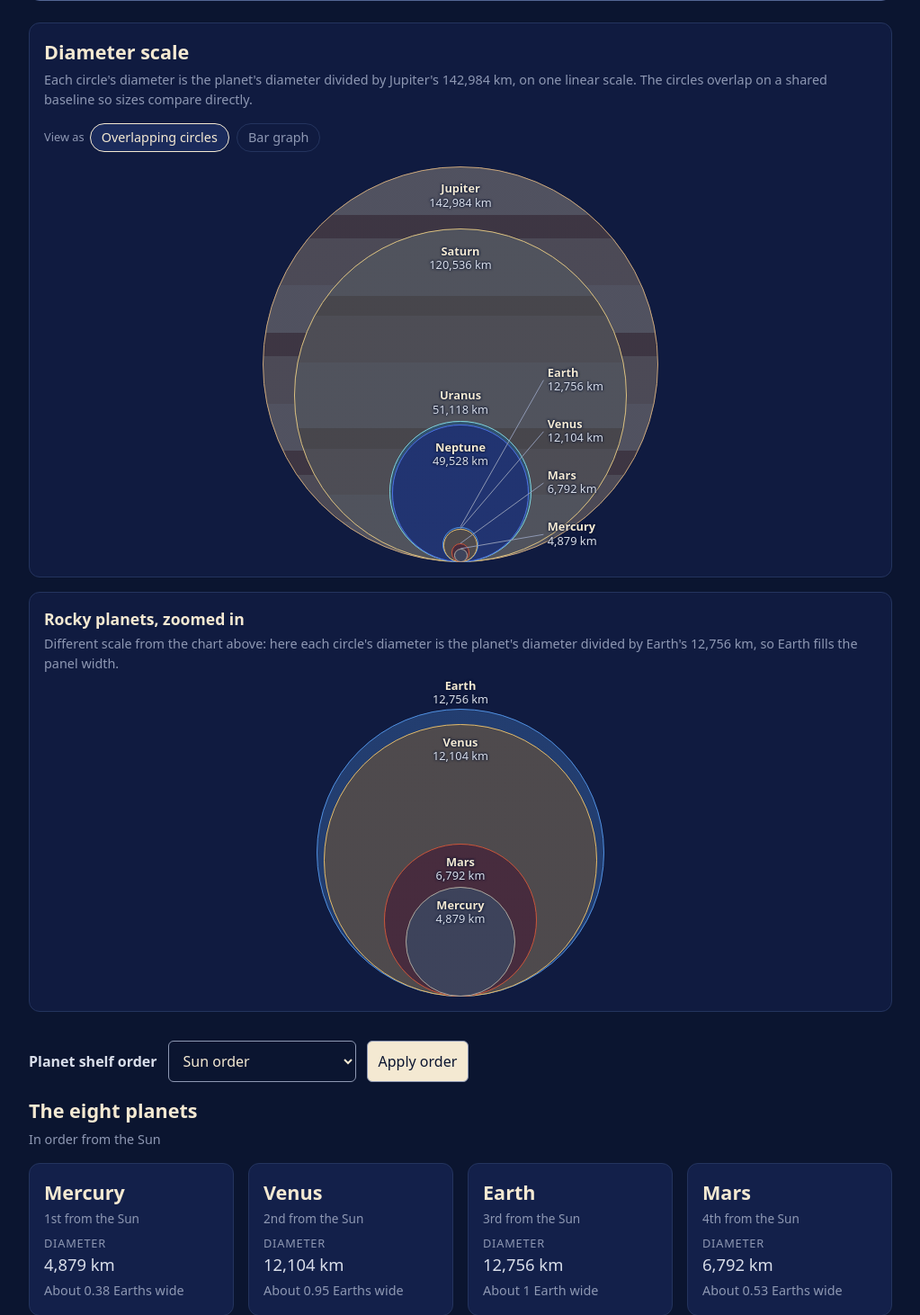
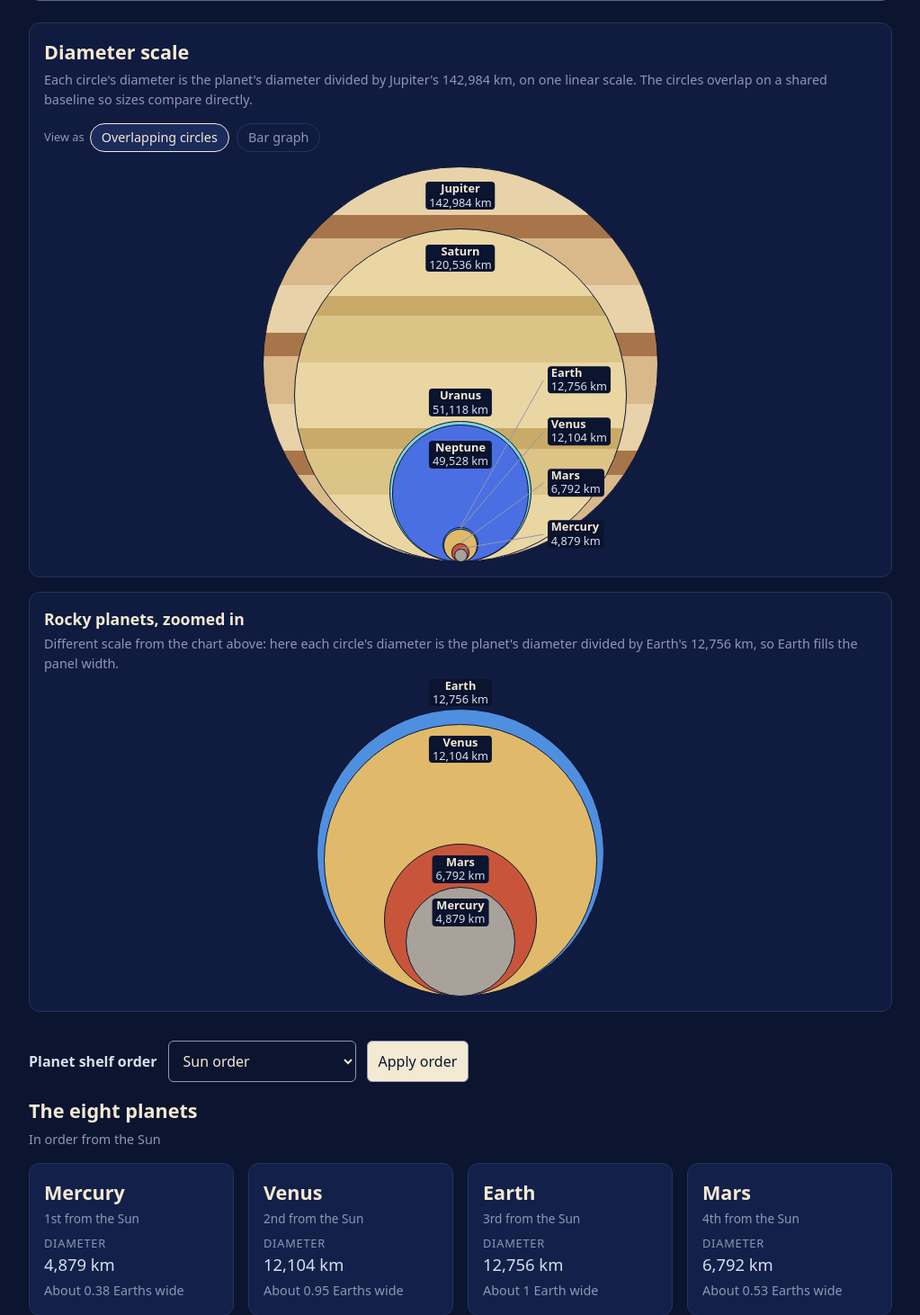
Before and after one commit to l33tfleet/loop-build-test, a FastAPI app: page / in a window 1280 px wide. Shown: the part 1655-3117 px from the top of the page at 90% size, without its empty margins (128-1151 px from the left). Run offline with FastAPI, Linux system fonts and the light colour scheme.

Commit message:
Show full planet colours in the diameter scale and rocky inset
The scale and inset circles lost their 70% navy veil, so Jupiter and
Saturn read as banded tan and Venus as gold there too, as in the duel,
quiz and bar graph. A navy rim keeps overlapping circles apart. Their
labels now sit on a small solid navy backing, so paper and ink text keep
at least 4.5:1 on any fill; the bar view drops that backing. Still pure
CSS, no assets.

Rebuttal: "the branch undoes the birthday two-decimal display and deletes an existing regression test" — this branch never touches that code: `git show --stat 51b26a7 HEAD` lists only static/arcade.css, templates/index.html and tests/regressions/test_planet_colors.py. The difference comes from #75 (164d901, merged to origin/main at 14:03), which landed after this branch forked from 49744c4. #75 made the two-decimal change in app/main.py and deleted the superseded tests itself (its own Supersedes lines). The branch needs a merge or rebase onto origin/main; nothing here reverts #75.

Demo:
goto /
see Diameter
click text=Bar graph
wait 1
click text=Overlapping circles
wait 1
see Earth

Refs #76

Co-Authored-By: Claude Opus 5.5 <noreply@anthropic.com>

```diff
--- a/static/arcade.css
+++ b/static/arcade.css
@@ -84,12 +84,13 @@ h1 { margin: 0; color: var(--paper); font-size: 2.25rem; letter-spacing: 0.02em;
               padding: 0; list-style: none; container-type: inline-size; }
 .scale-track { position: absolute; inset: 0; z-index: var(--z); display: flex; align-items: flex-end;
                justify-content: center; aspect-ratio: 1; pointer-events: none; }
-/* Opaque fill: the planet colour under a 70% navy veil, so overlaps stay crisp and labels on it stay readable. */
-.scale-bar { display: block; aspect-ratio: 1; border: 1.5px solid var(--planet); border-radius: 50%;
-             background: linear-gradient(rgb(16 27 64 / 0.7), rgb(16 27 64 / 0.7)), var(--planet-surface); }
+/* Opaque fill in the planet's own colour; the navy rim keeps overlapping circles apart. */
+.scale-bar { display: block; aspect-ratio: 1; border: 1.5px solid var(--navy); border-radius: 50%;
+             background: var(--planet-surface); }
 .scale-leader { position: absolute; inset: 0; width: 100%; height: 100%; z-index: 20; overflow: visible; stroke: var(--muted); stroke-width: 1; }
 .scale-label { position: absolute; z-index: 30; display: flex; flex-direction: column; line-height: 1.2;
-               font-size: 0.8rem; text-shadow: 0 0 3px var(--navy), 0 0 3px var(--navy); white-space: nowrap; }
+               font-size: 0.8rem; text-shadow: 0 0 3px var(--navy), 0 0 3px var(--navy); white-space: nowrap;
+               padding: 0 4px; border-radius: 4px; background: var(--navy); }
 .scale-label--inside { left: 50%; top: calc(100% - var(--y) + 4%); transform: translateX(-50%); align-items: center; }
 .scale-label--above { left: 50%; bottom: calc(var(--y) + 1%); transform: translateX(-50%); align-items: center; }
 /* Leader labels sit LEADER_STEP (13%) of the frame apart; capping the font at 5cqi keeps two lines (2.4em) under that gap. */
@@ -117,7 +118,8 @@ h1 { margin: 0; color: var(--paper); font-size: 2.25rem; letter-spacing: 0.02em;
 .diameter-scale:has(#scale-view-bars:checked) .scale-rows .scale-label,
 #scale-view-bars:checked ~ .scale-rows .scale-label { position: static; flex-direction: row; gap: 0 8px;
                                                       transform: none; font-size: 0.9rem; grid-column: 1; grid-row: 1;
-                                                      flex-wrap: wrap; justify-content: flex-end; min-width: 0; }
+                                                      flex-wrap: wrap; justify-content: flex-end; min-width: 0;
+                                                      padding: 0; background: none; }
 
 /* Rocky planet inset: the same shared-baseline circles, scaled to Earth so the small planets compare.
    Earth's label sits above its rim, so the frame leaves room for two label lines above it. */
@@ -129,11 +131,12 @@ main:has(#scale-view-bars:checked) .rocky-inset { display: none; }
               padding: 0; list-style: none; }
 .inset-track { position: absolute; inset: 0; z-index: var(--z); display: flex; align-items: flex-end;
                justify-content: center; pointer-events: none; }
-.inset-circle { display: block; aspect-ratio: 1; border: 1.5px solid var(--planet); border-radius: 50%;
-                background: linear-gradient(rgb(16 27 64 / 0.7), rgb(16 27 64 / 0.7)), var(--planet-surface); }
+.inset-circle { display: block; aspect-ratio: 1; border: 1.5px solid var(--navy); border-radius: 50%;
+                background: var(--planet-surface); }
 .inset-label { position: absolute; z-index: 30; left: 50%; transform: translateX(-50%); display: flex;
                flex-direction: column; align-items: center; line-height: 1.2; font-size: 0.8rem;
-               text-shadow: 0 0 3px var(--navy), 0 0 3px var(--navy); white-space: nowrap; }
+               text-shadow: 0 0 3px var(--navy), 0 0 3px var(--navy); white-space: nowrap;
+               padding: 0 4px; border-radius: 4px; background: var(--navy); }
 .inset-label--inside { top: calc(100% - var(--y) + 4%); }
 .inset-label--above { bottom: calc(var(--y) + 1%); }
 .inset-name { color: var(--paper); font-weight: 600; }
```
Also changed, not shown: tests/regressions/test_planet_colors.py (+21 -10 lines).
